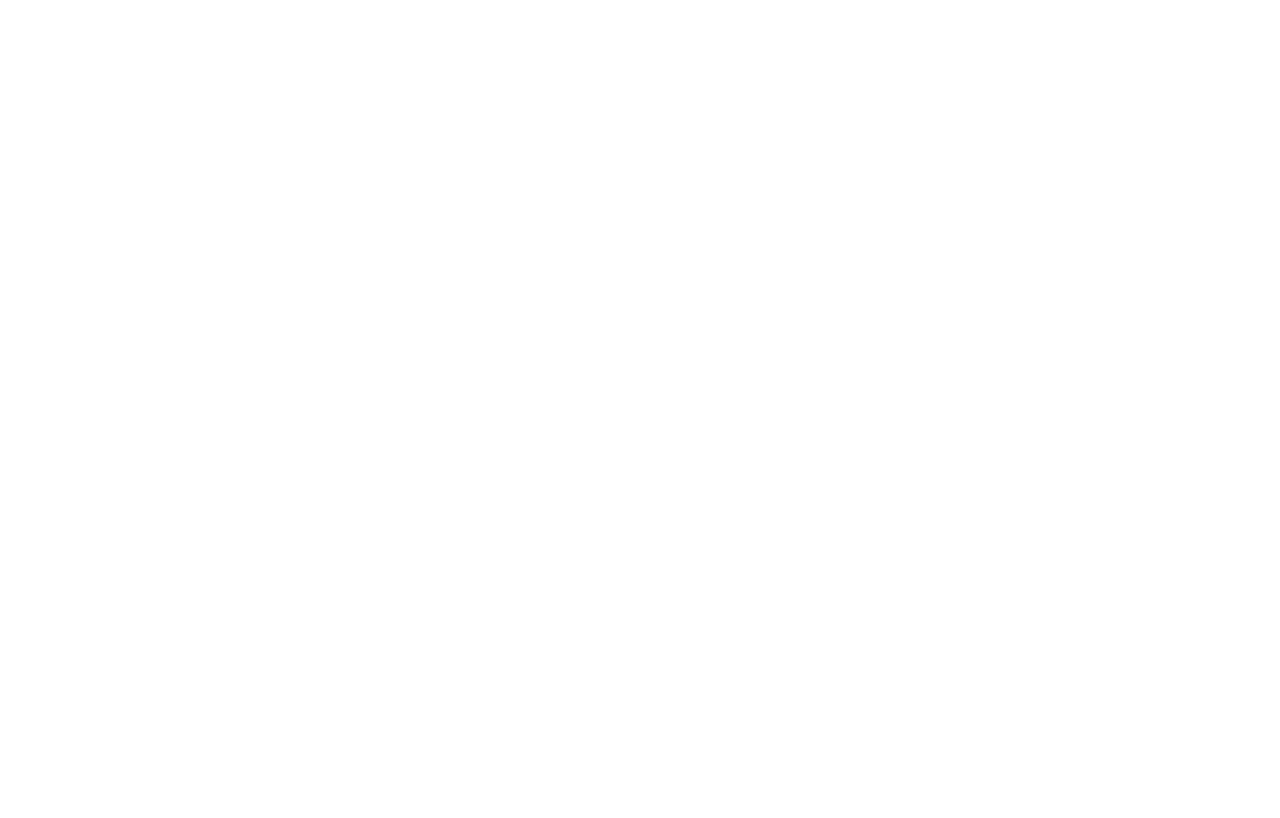
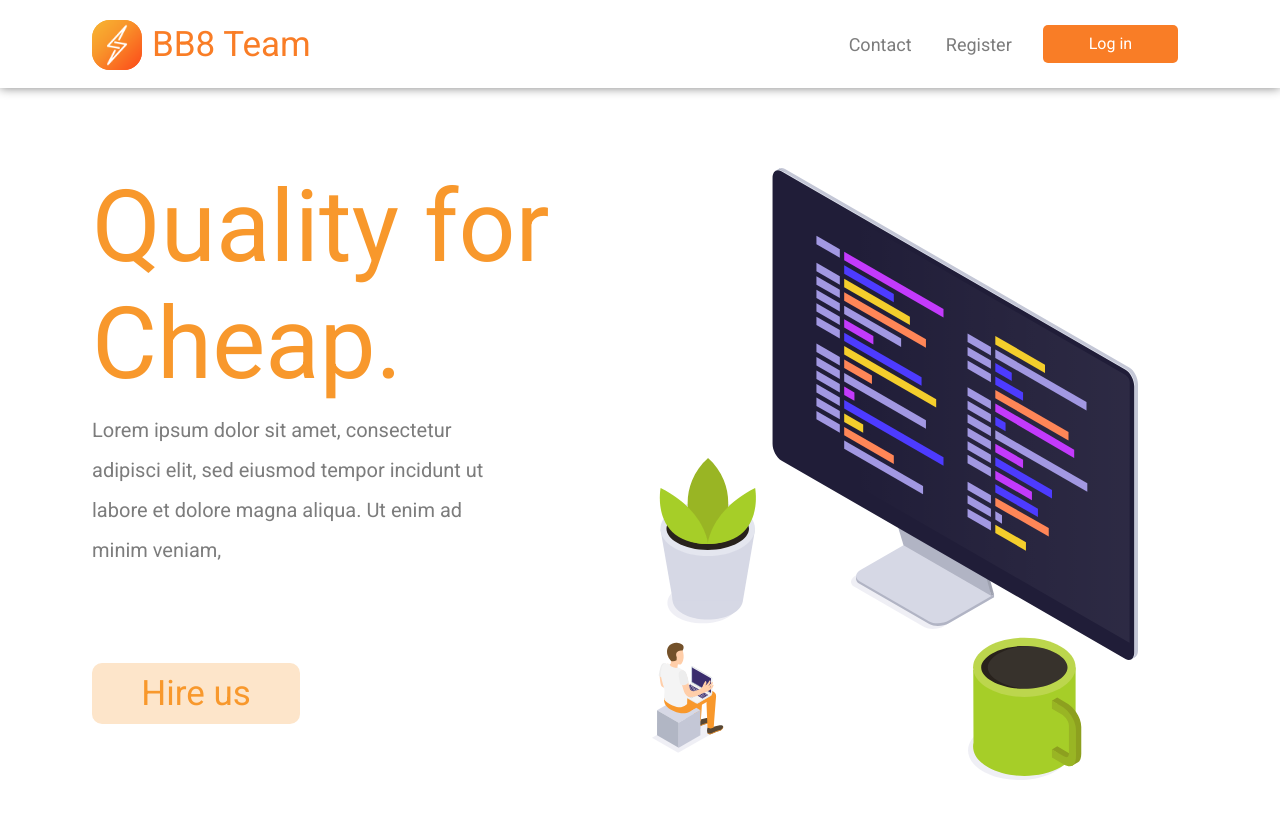
Before and after one commit to wpaq/bb8-team-desafio, a plain HTML site: page index.html in a window 1280 px wide. Drawn offline with Linux system fonts and the light colour scheme.

Commit message:
home page start config

```diff
--- /dev/null
+++ b/assets/css/styleIndex.css
@@ -0,0 +1,117 @@
+@import url('https://fonts.googleapis.com/css2?family=Roboto&display=swap');
+
+.header {
+    padding: 1em 5em 0 5em;
+    box-shadow: 0 0 10px 0 grey;
+}
+
+#headerLogo {
+    display: flex;
+    align-items: center;
+}
+
+#headerLogo img {
+    width: 50px;
+    height: 50px;
+    background: linear-gradient(135deg, #F7B733 0%, #F8982C 37.78%, #FC4A1A 100%);
+border-radius: 18px;
+    margin-top: -15px;
+    margin-right: 10px;
+}
+
+#headerLogo p {
+    width: 240px;
+    height: 51px;
+    font-family: Roboto;
+    font-style: normal;
+    font-weight: 500;
+    font-size: 35px;
+    line-height: 41px;
+    display: flex;
+    align-items: center;
+    color: #F97D26;
+}
+
+.menu {
+    padding: 10px;
+    display: flex;
+    justify-content: right;
+    justify-content: space-around;
+    list-style: none;
+}
+
+.menu li {
+    width: 165px;
+    height: 36px;
+    font-family: Roboto;
+    font-style: normal;
+    font-weight: normal;
+    font-size: 18px;
+    line-height: 21px;
+    display: flex;
+    align-items: center;
+    text-align: center;
+    color: #7C7C7C;
+}
+
+.menu li #btnLogin {
+    width: 135px;
+height: 37.6px;
+    background: #F97D26;
+    border-radius: 5px;
+    color: #FFFFFF;
+}
+
+/* Main Section */
+
+.main-section {
+    padding: 5em;
+}
+
+.main-section-content {
+    width: 635px;
+    height: 541px;
+}
+
+#main-section-content h1 {
+    font-family: Roboto;
+    font-style: normal;
+    font-weight: 500;
+    font-size: 100px;
+    line-height: 117px;
+    display: flex;
+    align-items: center;
+
+    color: #F8982C;
+}
+
+#main-section-content p {
+    width: 400px;
+    height: 237px;
+    font-family: Roboto;
+    font-style: normal;
+    font-weight: 300;
+    font-size: 20px;
+    line-height: 40px;
+
+    color: #7C7C7C;
+}
+
+#main-section-content button {
+    width: 208px;
+    height: 61px;
+    background: #FDE5CA;
+    border-radius: 10px;
+
+    font-family: Roboto;
+    font-style: normal;
+    font-weight: 500;
+    font-size: 35px;
+    line-height: 41px;
+    color: #F8982C;
+}
+
+#main-section-ilustration img {
+    width: 486px;
+height: 612px;
+}
--- a/index.html
+++ b/index.html
@@ -4,9 +4,39 @@
     <meta charset="UTF-8">
     <meta http-equiv="X-UA-Compatible" content="IE=edge">
     <meta name="viewport" content="width=device-width, initial-scale=1.0">
-    <title>Document</title>
+
+    <!-- Bootstrap -->
+    <link rel="stylesheet" href="assets/css/bootstrap.min.css">
+    <script src="assets/js/bootstrap.bundle.min.js"></script>
+
+    <link rel="stylesheet" href="assets/css/styleIndex.css">
+    <title>BB8 | Home</title>
 </head>
 <body>
-
+    <div class="container-fluid">
+        <div class="row header">
+            <div class="col-8" id="headerLogo">
+                <img src="assets/img/Logo.png" alt="Logo">
+                <p>BB8 Team</p>
+            </div>
+            <div class="col-4">
+                <ul class="menu">
+                    <li>Contact</li>
+                    <li>Register</li>
+                    <li><button class="btn btn-md" id="btnLogin">Log in</button></li>
+                </ul>
+            </div>
+        </div>
+        <div class="row main-section">
+            <div class="col-6" id="main-section-content">
+                <h1>Quality for Cheap.</h1>
+                <p>Lorem ipsum dolor sit amet, consectetur adipisci elit, sed eiusmod tempor incidunt ut labore et dolore magna aliqua. Ut enim ad minim veniam, </p>
+                <button class="btn btn-md">Hire us</button>
+            </div>
+            <div class="col-6" id="main-section-ilustration">
+                <img src="assets/img/Ilustration.svg" alt="" width="">
+            </div>
+        </div>
+    </div>
 </body>
 </html>
```
Also changed, not shown: assets/img/Ilustration.svg (added).
